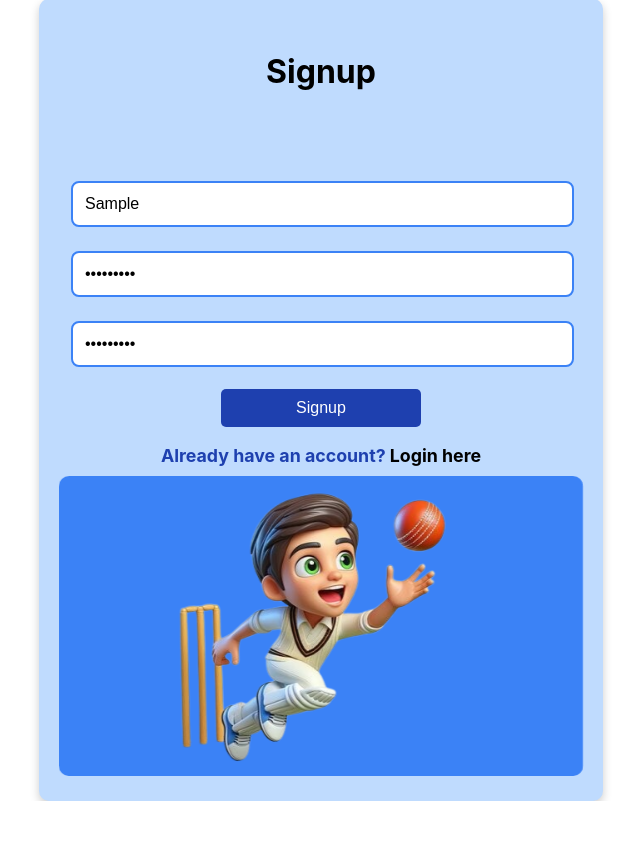
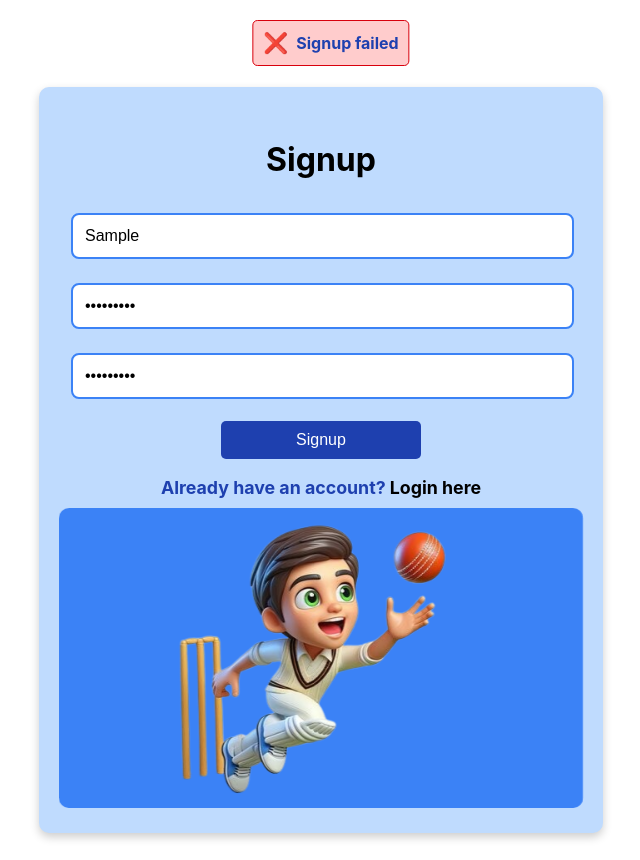
Before and after one commit to HimashaChinthani/SIDPH_01, a React (Create React App) app in the folder my-mern-app/frontend/: page /signup in a window 1280 px wide. Both pictures are taken after typing "Sample", "Sample123", "Sample123" into the empty fields and a click on the button "Signup". Shown: the whole page, without its empty margins (309-949 px from the left). Before the commit the page ends 801 px from the top, so only its background shows below. Built offline with nearby package versions, Linux system fonts and the light colour scheme; no server answers.

Commit message:
"signup error ms showing create"

```diff
--- a/my-mern-app/frontend/src/components/Signup.js
+++ b/my-mern-app/frontend/src/components/Signup.js
@@ -1,6 +1,7 @@
 import React, { useState } from 'react';
 import axios from 'axios';
 import { Link } from 'react-router-dom'; // Import Link for internal navigation
+import '../css/Message.css';
 import '../css/Signup.css';
 
 import CrickeImage from '../images/cricketsignup.png'; // Import the image
@@ -8,7 +9,9 @@ import CrickeImage from '../images/cricketsignup.png'; // Import the image
 function Signup() {
   const [formData, setFormData] = useState({ username: '', password: '', confirmPassword: '' });
   const [message, setMessage] = useState('');
+  const [messageType, setMessageType] = useState(''); // To manage the type of message (error/success)
   const [isLoading, setIsLoading] = useState(false);
+  const [showMessage, setShowMessage] = useState(false);
 
   const handleChange = (e) => {
     setFormData({ ...formData, [e.target.name]: e.target.value });
@@ -20,6 +23,9 @@ function Signup() {
     // Check if passwords match
     if (formData.password !== formData.confirmPassword) {
       setMessage("Passwords do not match!");
+      setMessageType('error');
+      setShowMessage(true);
+      setTimeout(() => setShowMessage(false), 3000);
       return;
     }
 
@@ -41,12 +47,18 @@ function Signup() {
       });
       console.log("Response Data", response.data);
       setMessage(response.data.message);
+      setShowMessage(true); // Show message
+      localStorage.setItem('token', response.data.token);
+      setTimeout(() => setShowMessage(false), 3000); // Hide message after 3 seconds
 
       setTimeout(() => {
         window.location.href = '/login'; // Redirect to login page after successful signup
       }, 2000);
     } catch (error) {
       setMessage(error.response?.data?.message || 'Signup failed');
+      setMessageType('error'); // Set the message type to error
+      setShowMessage(true); // Show message
+      setTimeout(() => setShowMessage(false), 3000); // Hid
     } finally {
       setIsLoading(false);
     }
@@ -55,6 +67,14 @@ function Signup() {
   return (
     <div className="both">
     <div className="signup-container">
+      {showMessage && (
+          <div className={`message ${messageType} fade-in`}>
+            <span className={`message-icon ${messageType === 'success' ? 'success-icon' : 'error-icon'}`}>
+              {messageType === 'success' ? '✔️' : '❌'}
+            </span>
+            {message}
+          </div>
+        )}
       <div className="signup-box">
         <h1>Signup</h1>
         {message && <p className="message">{message}</p>}
--- a/my-mern-app/frontend/src/css/Message.css
+++ b/my-mern-app/frontend/src/css/Message.css
@@ -10,19 +10,26 @@
   justify-content: center;
   font-size: 16px;
   opacity: 0;
-    transition: opacity 0.5s ease;
+  transition: opacity 0.5s ease-in-out;
+  position: fixed; /* Position it fixed at the top of the page */
+  top: 10px;
+  left: 50%;
+  transform: translateX(-50%);
+  z-index: 1000;
 }
 
 /* Error message styling */
 .error {
   background-color: #ffcccc;
   color: #d8000c;
+  border: 1px solid #d8000c;
 }
 
 /* Success message styling */
 .success {
   background-color: #d4edda;
   color: #155724;
+  border: 1px solid #155724;
 }
 
 /* Icon styling */
@@ -43,3 +50,8 @@
 .fade-in {
   opacity: 1;
 }
+
+/* Add some space between the form and messages */
+.signup-container, .auth-container {
+  margin-top: 60px;
+}
```
Also changed, not shown: 1 other file (tests, documents, lock files or other folders). Lines whose indentation alone changed are shown as unchanged.
